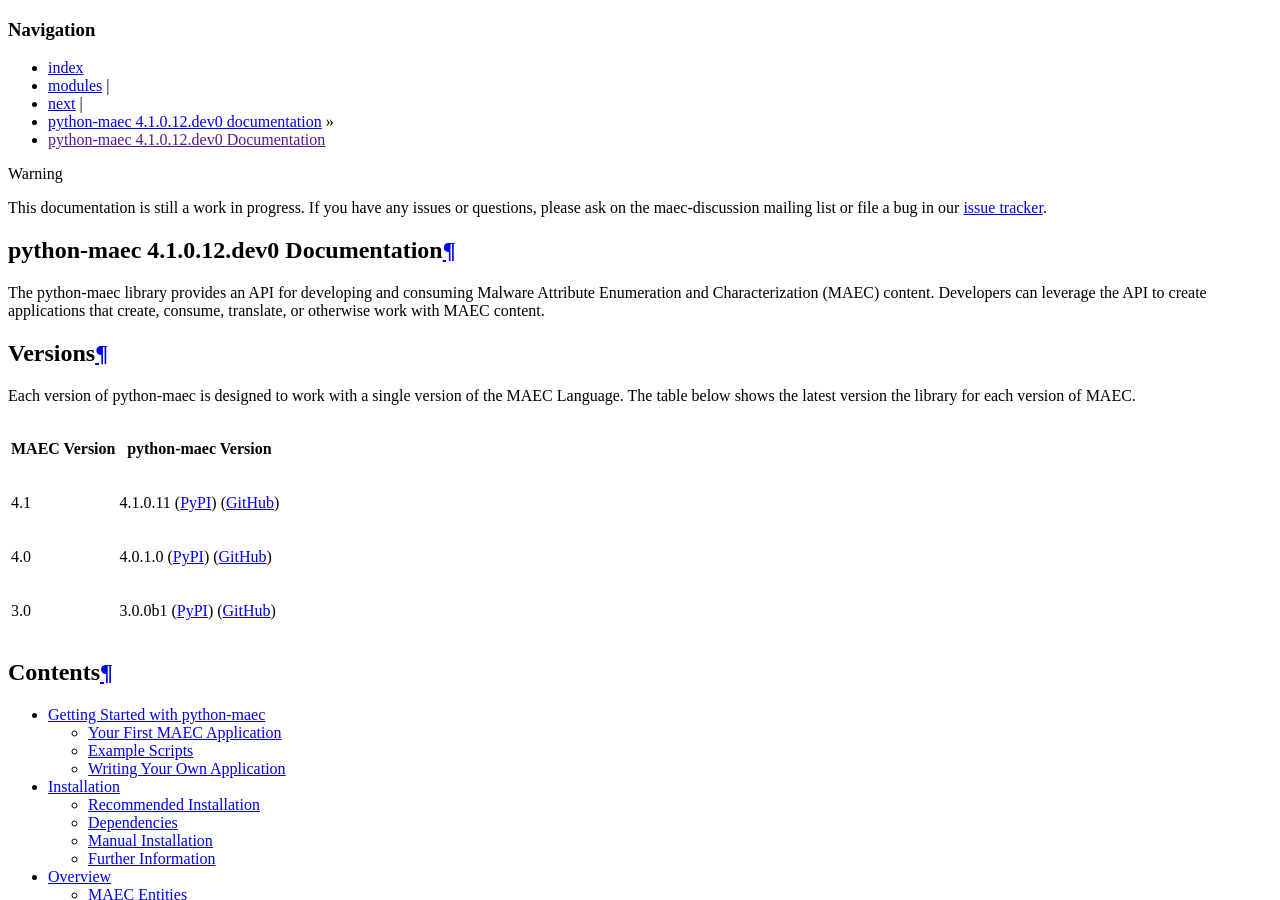
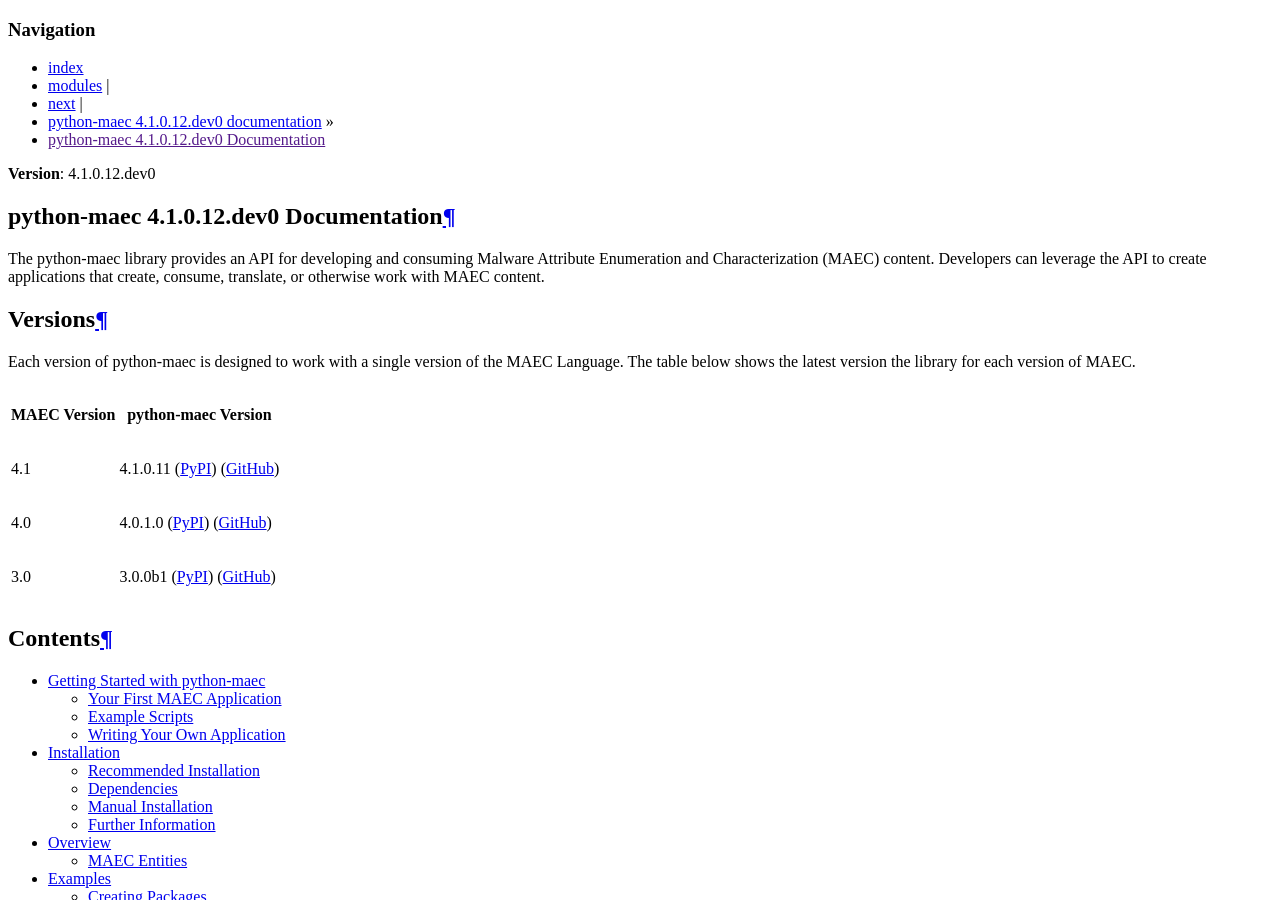
Before and after one commit to MAECProject/python-maec, a Sphinx documentation site: the page built from docs/index.rst, in a window 1280 px wide and 900 px high. Built offline with Sphinx 7.4.7, drawn with Linux system fonts in a browser that asks for light colours.

Commit message:
Add package version to rst_prolog.

```diff
--- a/docs/conf.py
+++ b/docs/conf.py
@@ -20,14 +20,8 @@
 master_doc = 'index'
 
 rst_prolog = """
-.. warning::
-
-    This documentation is still a work in progress. If you have any issues or
-    questions, please ask on the maec-discussion mailing list or file a bug
-    in our `issue tracker`_.
-
-.. _issue tracker: https://github.com/MAECProject/python-maec/issues
-"""
+**Version**: {}
+""".format(release)
 
 exclude_patterns = ['_build']
 pygments_style = 'sphinx'
--- a/docs/index.rst
+++ b/docs/index.rst
@@ -1,8 +1,3 @@
-.. python-maec documentation master file, created by
-   sphinx-quickstart on Thu May  1 10:36:32 2015.
-   You can adapt this file completely to your liking, but it should at least
-   contain the root `toctree` directive.
-
 python-maec |release| Documentation
 ====================================
 
```
